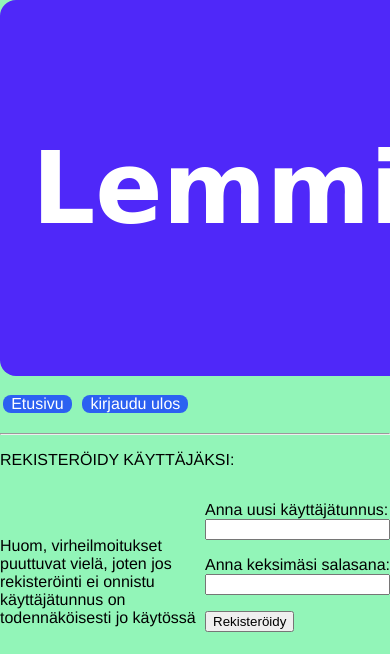
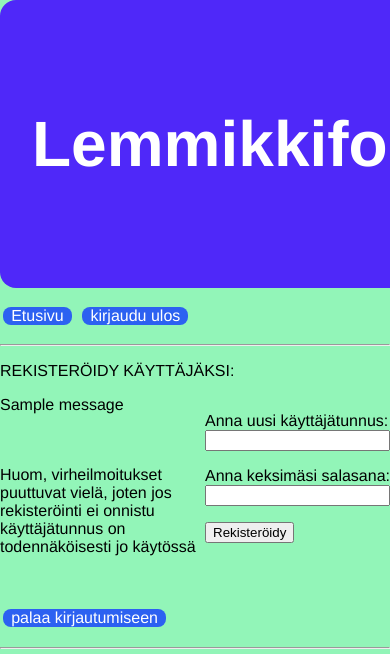
Before and after one commit to Doubleneck/tietokantasovellus2021, a Flask app: page /register in a window 390 px wide; the page is wider, and only the part inside the window is pictured. Shown: the top 654 px of that part. Run offline with Flask 2, Linux system fonts and the light colour scheme; one stand-in notice (Sample message) is shown.

Commit message:
ADD class utils.py, validations for registration

```diff
--- a/routes.py
+++ b/routes.py
@@ -1,7 +1,7 @@
-from flask import render_template,redirect,request
+from flask import render_template,redirect,request, flash
 from db import db
 from app import app
-import visits,users,messages
+import visits,users,messages,utils
 
 @app.route("/")
 def index():
@@ -21,12 +21,15 @@ def index():
 def login():
     '''user and admin login'''
     username = request.form["username"]
+
     password = request.form["password"]
     if users.login(username, password):
         visits.add_visit()
         return redirect("/")
     else:
-        return render_template("error.html", message="Väärä tunnus tai salasana")
+        flash("Käyttäjätunnus tai salasana ei täsmää, muistithan isot ja pienet kirjaimet?","error")
+        return redirect(request.referrer) #referrer palauttaa sivulle josta pyyntö tuli
+       # return render_template("error.html", message="Väärä tunnus tai salasana")
 
 @app.route("/logout")
 def logout():
@@ -47,11 +50,20 @@ def register():
     '''user registration'''
     username = request.form["username"]
     password = request.form["password"]
-    if users.username_available(username):
-        users.register(username,password)
-        return redirect("/registerok")
+    if utils.validate_username(username):
+        if users.username_available(username):
+            if utils.validate_password(password):
+                users.register(username,password)
+                return redirect("/registerok")
+            else:
+                flash("Salasana saa sisältää vain kirjaimia (ei skandeja) ja numeroita, ja sen pitää olla vähintää 6 merkkiä pitkä","error")
+                return redirect(request.referrer)
+        else:
+            flash("Käyttäjätunnus on varattu","error")
+            return redirect(request.referrer)
     else:
-        return redirect("/register")     #Error message missing so far
+        flash("Käyttäjätunnus saa sisältää vain kirjaimia (ei skandeja) ja numeroita, ja sen pitää olla vähintää 6 merkkiä pitkä","error")
+        return redirect(request.referrer)
 
 @app.route("/admin")
 def admin_page():
--- a/static/css/style.css
+++ b/static/css/style.css
@@ -35,8 +35,6 @@ form {
     float: right;
 }
 
-h1 {
-    text-align: center;
-    font-family: 'Bowlby One SC', cursive;
-    font-size: 25.5vw;
-  }
+.error {
+    color: red
+}
--- a/templates/layout.html
+++ b/templates/layout.html
@@ -5,12 +5,10 @@
 </head>
 
 <title>Lemmikkifoorumi - {% block title %}{% endblock %}</title>
-<div class="container">
-    <div class="col-md-12">
-        <div class="header" style="width: 100%">
+
+<div class="header" style="width: 100%">
             <h1>Lemmikkifoorumi</h1>
-</div>
-</div>
+
 </div>
 <nav>
     <ul>
--- a/templates/registration.html
+++ b/templates/registration.html
@@ -11,6 +11,12 @@
 <input type="password" name="password"></p>
 <input type="submit" value="Rekisteröidy">
 </form>
+
+{% with messages = get_flashed_messages(with_categories=true) %}
+{% for category, message in messages %}
+  <div class="{{ category }}">{{ message }}</div>
+{% endfor %}
+{% endwith %}
 <br>
 <br>
 <p>Huom, virheilmoitukset puuttuvat vielä, joten jos rekisteröinti ei onnistu käyttäjätunnus on todennäköisesti jo käytössä</p>
```
Also changed, not shown: templates/index.html (+7 -0 lines), utils.py (added, +10 -0 lines).
